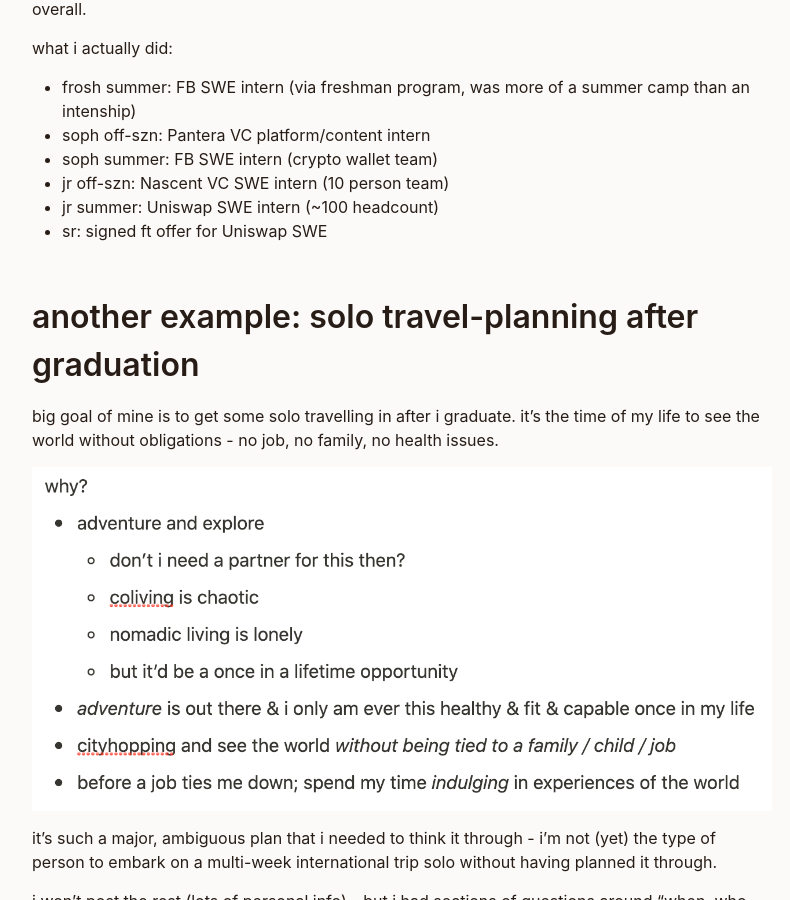
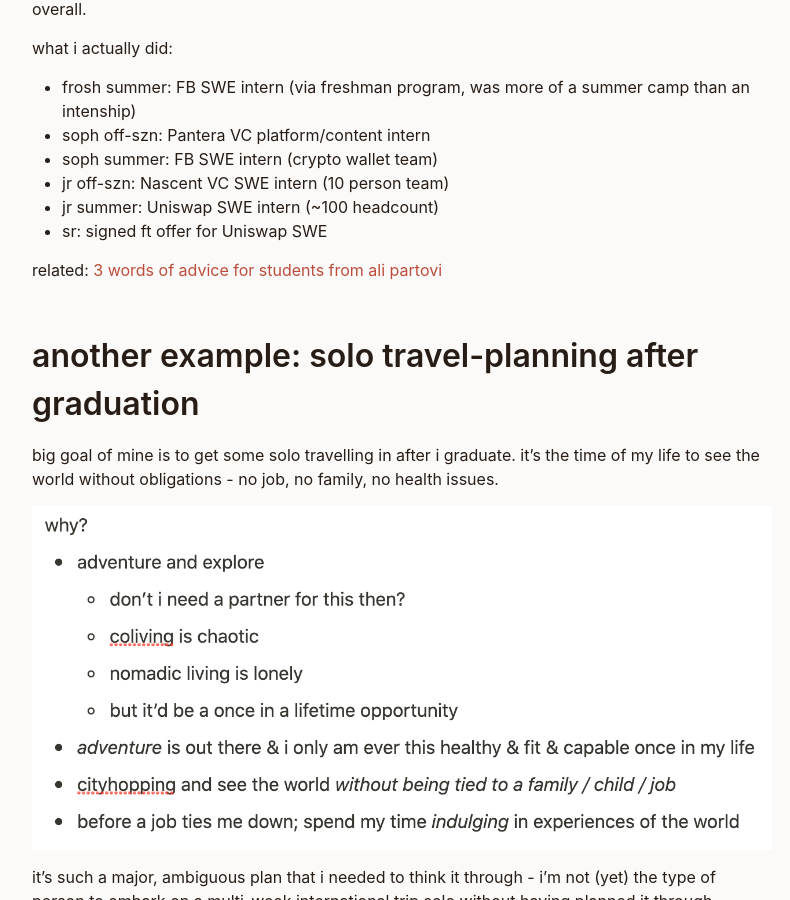
Before and after one commit to kristiehuang/kristiehuang.github.io, a Jekyll site: the page built from _posts/2022-10-9-thinking-through-decisions.markdown, in a window 1280 px wide and 900 px high, scrolled down 4329 px. Shown: the whole window, without its empty margins (238-1028 px from the left). Built offline with Jekyll 4.4.1, drawn with Linux system fonts in a browser that asks for light colours.

Commit message:
ali partovi

```diff
--- a/_posts/2022-10-9-thinking-through-decisions.markdown
+++ b/_posts/2022-10-9-thinking-through-decisions.markdown
@@ -44,6 +44,8 @@
 * jr summer: Uniswap SWE intern (~100 headcount)
 * sr: signed ft offer for Uniswap SWE
 
+related: [3 words of advice for students from ali partovi](https://neo.substack.com/p/three-words-of-advice-every-student)
+
 
 ## another example: solo travel-planning after graduation
 big goal of mine is to get some solo travelling in after i graduate. it's the time of my life to see the world without obligations - no job, no family, no health issues.
```
